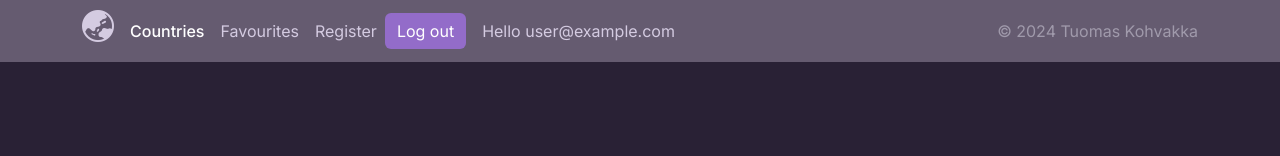
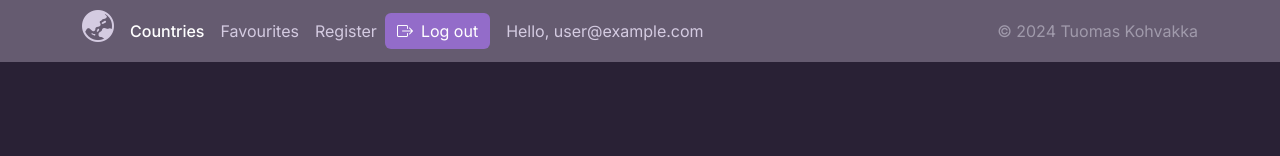
Before and after one commit to tauoms/countries-bootstrap-from-scratch, a React (Vite) app: page / in a window 1280 px wide. Shown: the top 156 px of the page. Built offline with nearby package versions, Linux system fonts and the light colour scheme; no server answers; sample sign-in values are in the browser's storage.

Commit message:
Add icon to logout button

```diff
--- a/src/pages/Layout.jsx
+++ b/src/pages/Layout.jsx
@@ -43,10 +43,13 @@ const Layout = () => {
                 )}
                 {user && (
                   <>
-                    <Button className="button-bright" onClick={logout}>
-                      Log out
+                    <Button
+                      className="button-bright d-flex align-items-center justify-content-center"
+                      onClick={logout}
+                    >
+                      <i class="bi bi-box-arrow-right me-2" /> Log out
                     </Button>{" "}
-                    <div className="mx-3">Hello {user.email}</div>
+                    <div className="mx-3">Hello, {user.email}</div>
                   </>
                 )}
               </Nav>
```
